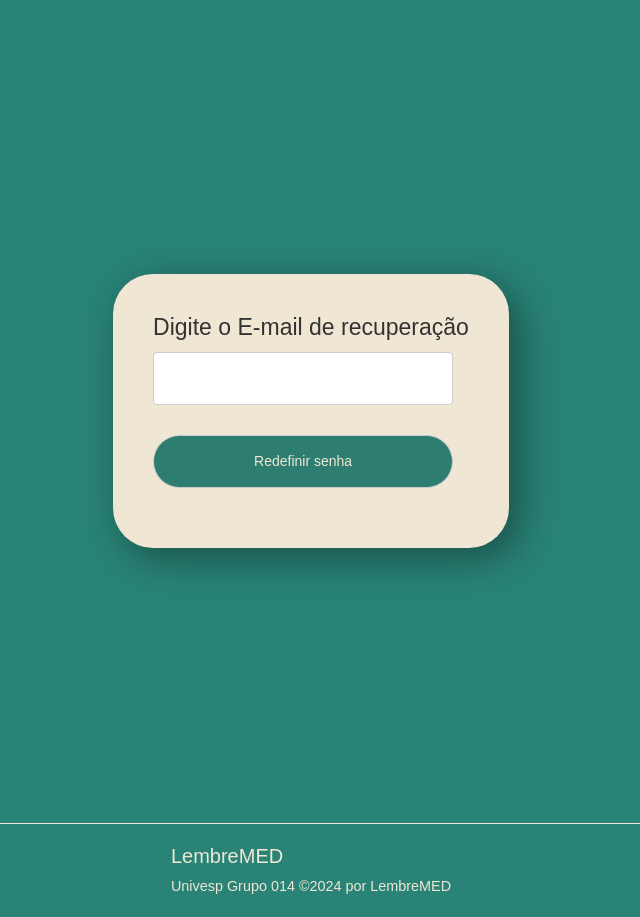
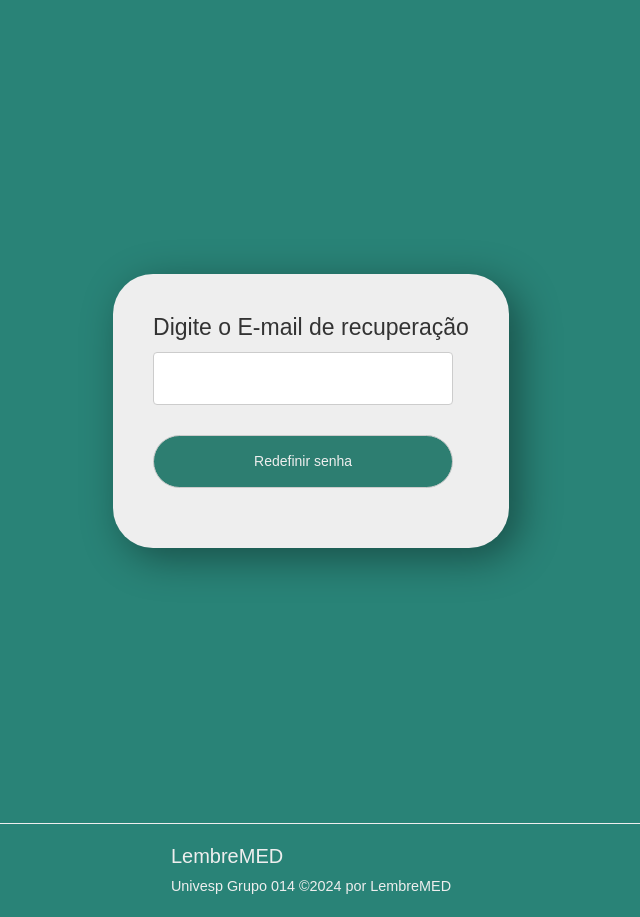
Before and after one commit to samueldata/lembremed, a Django app: page /accounts/password_reset/ in a window 1280 px wide. Shown: the part 68-985 px from the top of the page, without its empty margins (329-969 px from the left). Run offline with Django 5.2, Linux system fonts and the light colour scheme.

Commit message:
Mudancas e adequacoes no css feito pelo Christian

```diff
--- a/lembremed/decorators.py
+++ b/lembremed/decorators.py
@@ -10,6 +10,9 @@ def adiciona_contexto(func):
 
         #Verifica se o usuario estah logado
         if (request.user.is_authenticated):
+            #Cria a variavel com valor padrao
+            contexto_padrao = {'usuario': {'nome': 'Administrador'}}
+
             #verifica se o usuario eh profissional
             usuario = Profissional.objects.filter(usuario=request.user).first()
             if (usuario):
--- a/lembremed/models.py
+++ b/lembremed/models.py
@@ -27,7 +27,7 @@ class Profissional(models.Model):
     usuario = models.OneToOneField(User, on_delete=models.CASCADE)
     instituicao = models.ForeignKey(Instituicao, on_delete=models.CASCADE)
     nome = models.CharField(max_length=50)
-    coren = models.IntegerField()
+    coren = models.CharField(max_length=10)
     class Meta:
         permissions = (
             ("pode_gerenciar_profissional", "Pode gerenciar os profissionais"),
--- a/lembremed_proj/settings.py
+++ b/lembremed_proj/settings.py
@@ -124,6 +124,8 @@ STATICFILES_DIRS = [
     ('styles', os.path.join(BASE_DIR, 'static', 'styles')),
     ('scripts', os.path.join(BASE_DIR, 'static', 'scripts')),
 ]
+
+#Quando descomentar esta linha deve-se tbm descomentar a linha depois do array em urls.py
 #STATIC_ROOT = os.path.join(BASE_DIR, 'static_collected')
 
 # Default primary key field type
--- a/static/styles/styles.css
+++ b/static/styles/styles.css
@@ -6,10 +6,11 @@
 
 body,
 html {
-    height: auto;
+    /*height: auto;*/
+    height: 100vh; /* Define a altura do corpo como 100% da altura da janela */
     font-family: 'Helvetica Rounded', sans-serif;
     font-weight: normal;
-    background-color: #efe7d4;
+    background-color: #eee;
     /* Cor de fundo mais clara */
     color: #333;
 }
@@ -110,7 +111,7 @@ header {
 .formForgotPassword {
     display: flex;
     flex-direction: column;
-    background-color: #efe7d4;
+    background-color: #eee;
     border-radius: 40px;
     padding: 40px;
     box-shadow: 10px 10px 40px rgba(0, 0, 0, 0.4);
@@ -145,7 +146,7 @@ header {
 
 .formForgotPassword input.btn {
    background-color: #2d7e71;
-   color: #efe7d4;
+   color: #eee;
    border-radius: 50px;
 }
 
@@ -391,7 +392,7 @@ footer {
     display: flex;
     justify-content: center;
     background-color: #298377;
-    border-top: solid 1px #efe7d4;
+    border-top: solid 1px #eee;
     color: white;
     text-align: center;
     padding: 20px 0;
@@ -410,7 +411,7 @@ footer h1 {
     /* Adiciona algum espaço dos lados se necessário */
     font-size: 20px;
     /* Ajuste o tamanho da fonte conforme necessário */
-    color: #efe7d4;
+    color: #eee;
 }
 footer p {
     margin: 0;
@@ -419,7 +420,7 @@ footer p {
     /* Adiciona algum espaço dos lados se necessário */
     font-size: 0.9em;
     /* Ajuste o tamanho da fonte conforme necessário */
-    color: #efe7d4;
+    color: #eee;
 }
 
 
--- a/templates/registration/logged_out.html
+++ b/templates/registration/logged_out.html
@@ -2,7 +2,7 @@
 
 {% block content %}
 <div class="logout">
-  <h1>Logged out!</h1>
+  <h2>Desconectado com sucesso!</h2>
   <h2>Obrigado por usar <b>LembreMED</b></h2>
   <a href="{% url 'login'%}"><button class="btn Logout"> Clique aqui pra Logar </button></a>
 </div>
```
Also changed, not shown: other parts of static/styles/styles.css (+14 -14 lines), lembremed/templates/medicamento/index.html (+17 -17 lines).
